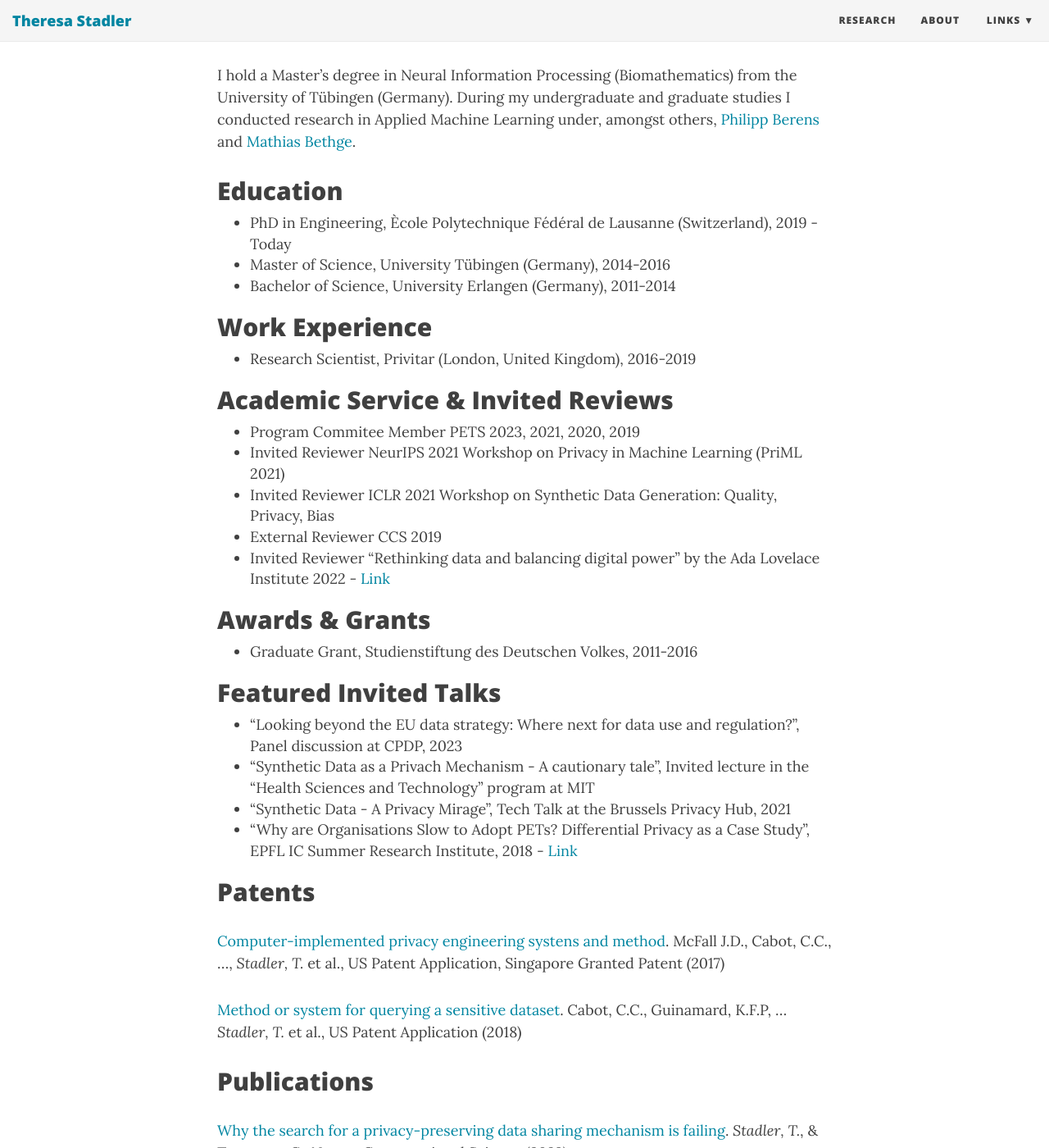
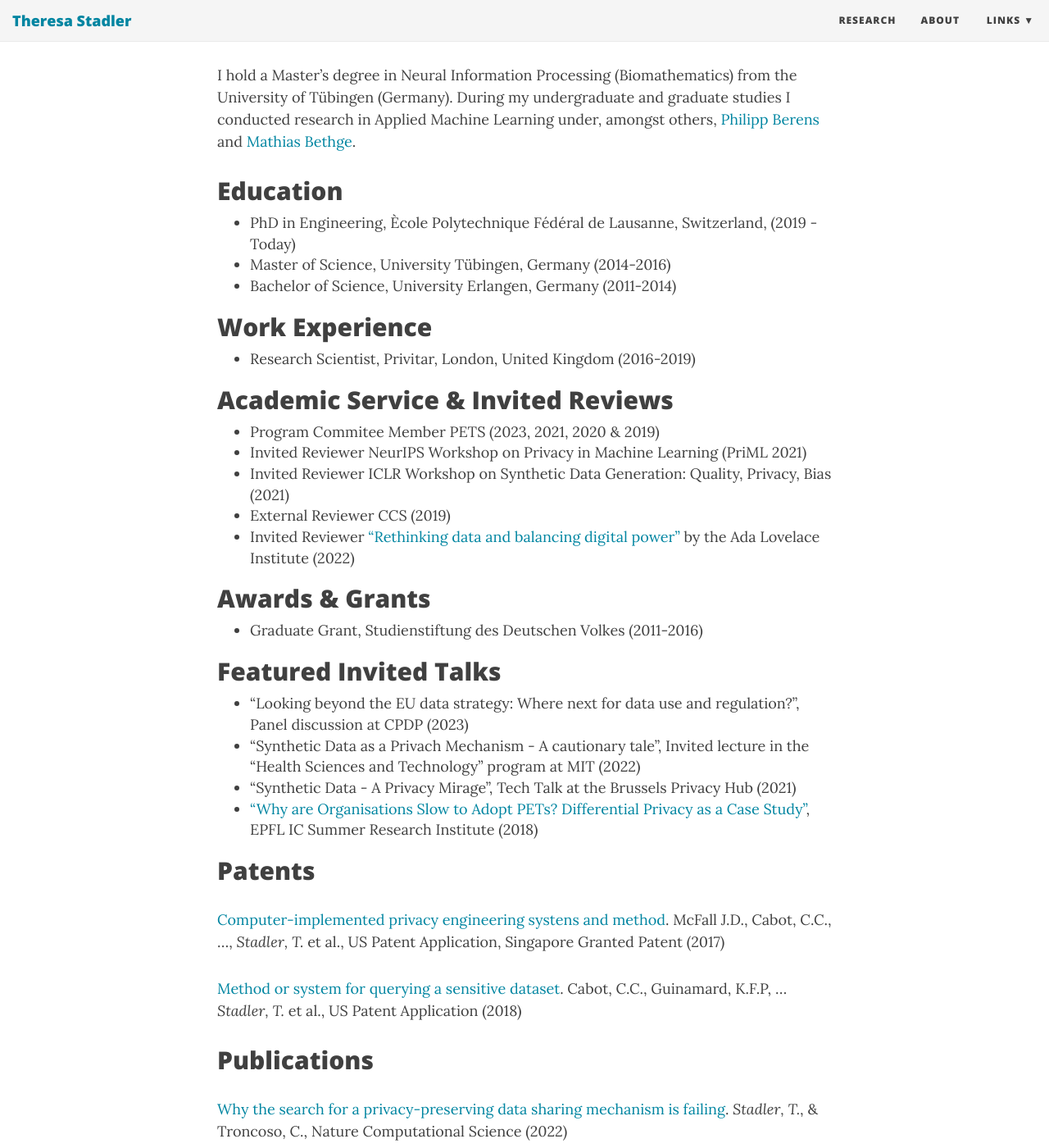
Before and after one commit to reslbesl/theresa.github.io, a Jekyll site: the page built from aboutme.md, in a window 1280 px wide and 1400 px high, scrolled down 587 px. Shown: the whole window at 82% size. Built offline with Jekyll 4.4.1, drawn with Linux system fonts in a browser that asks for light colours; nearby versions of some CDN libraries.

Commit message:
Reformat

```diff
--- a/aboutme.md
+++ b/aboutme.md
@@ -15,32 +15,32 @@ During my undergraduate and graduate studies I conducted research in Applied Mac
 
 Education
 ---
-- PhD in Engineering, Ècole Polytechnique Fédéral de Lausanne (Switzerland), 2019 - Today
-- Master of Science, University Tübingen (Germany), 2014-2016
-- Bachelor of Science, University Erlangen (Germany), 2011-2014
+- PhD in Engineering, Ècole Polytechnique Fédéral de Lausanne, Switzerland, (2019 - Today)
+- Master of Science, University Tübingen, Germany (2014-2016)
+- Bachelor of Science, University Erlangen, Germany (2011-2014)
 
 Work Experience
 ---
-- Research Scientist, Privitar (London, United Kingdom), 2016-2019
+- Research Scientist, Privitar, London, United Kingdom (2016-2019)
 
 Academic Service & Invited Reviews
 ---
-- Program Commitee Member PETS 2023, 2021, 2020, 2019
-- Invited Reviewer NeurIPS 2021 Workshop on Privacy in Machine Learning (PriML 2021)
-- Invited Reviewer ICLR 2021 Workshop on Synthetic Data Generation: Quality, Privacy, Bias
-- External Reviewer CCS 2019
-- Invited Reviewer "Rethinking data and balancing digital power" by the Ada Lovelace Institute 2022 - [Link](https://www.adalovelaceinstitute.org/report/rethinking-data/)
+- Program Commitee Member PETS (2023, 2021, 2020 & 2019)
+- Invited Reviewer NeurIPS Workshop on Privacy in Machine Learning (PriML 2021)
+- Invited Reviewer ICLR Workshop on Synthetic Data Generation: Quality, Privacy, Bias (2021)
+- External Reviewer CCS (2019)
+- Invited Reviewer ["Rethinking data and balancing digital power"](https://www.adalovelaceinstitute.org/report/rethinking-data/) by the Ada Lovelace Institute (2022)
 
 Awards & Grants
 ---
-- Graduate Grant, Studienstiftung des Deutschen Volkes, 2011-2016
+- Graduate Grant, Studienstiftung des Deutschen Volkes (2011-2016)
 
 Featured Invited Talks
 ---
-- "Looking beyond the EU data strategy: Where next for data use and regulation?", Panel discussion at CPDP, 2023
-- "Synthetic Data as a Privach Mechanism - A cautionary tale", Invited lecture in the "Health Sciences and Technology" program at MIT
-- "Synthetic Data - A Privacy Mirage", Tech Talk at the Brussels Privacy Hub, 2021
-- "Why are Organisations Slow to Adopt PETs? Differential Privacy as a Case Study", EPFL IC Summer Research Institute, 2018 - [Link](https://suri.epfl.ch/2018/)
+- "Looking beyond the EU data strategy: Where next for data use and regulation?", Panel discussion at CPDP (2023)
+- "Synthetic Data as a Privach Mechanism - A cautionary tale", Invited lecture in the "Health Sciences and Technology" program at MIT (2022)
+- "Synthetic Data - A Privacy Mirage", Tech Talk at the Brussels Privacy Hub (2021)
+- ["Why are Organisations Slow to Adopt PETs? Differential Privacy as a Case Study"](https://suri.epfl.ch/2018/), EPFL IC Summer Research Institute (2018)
 
 Patents
 ---
```
Also changed, not shown: research.md (+1 -1 lines).
